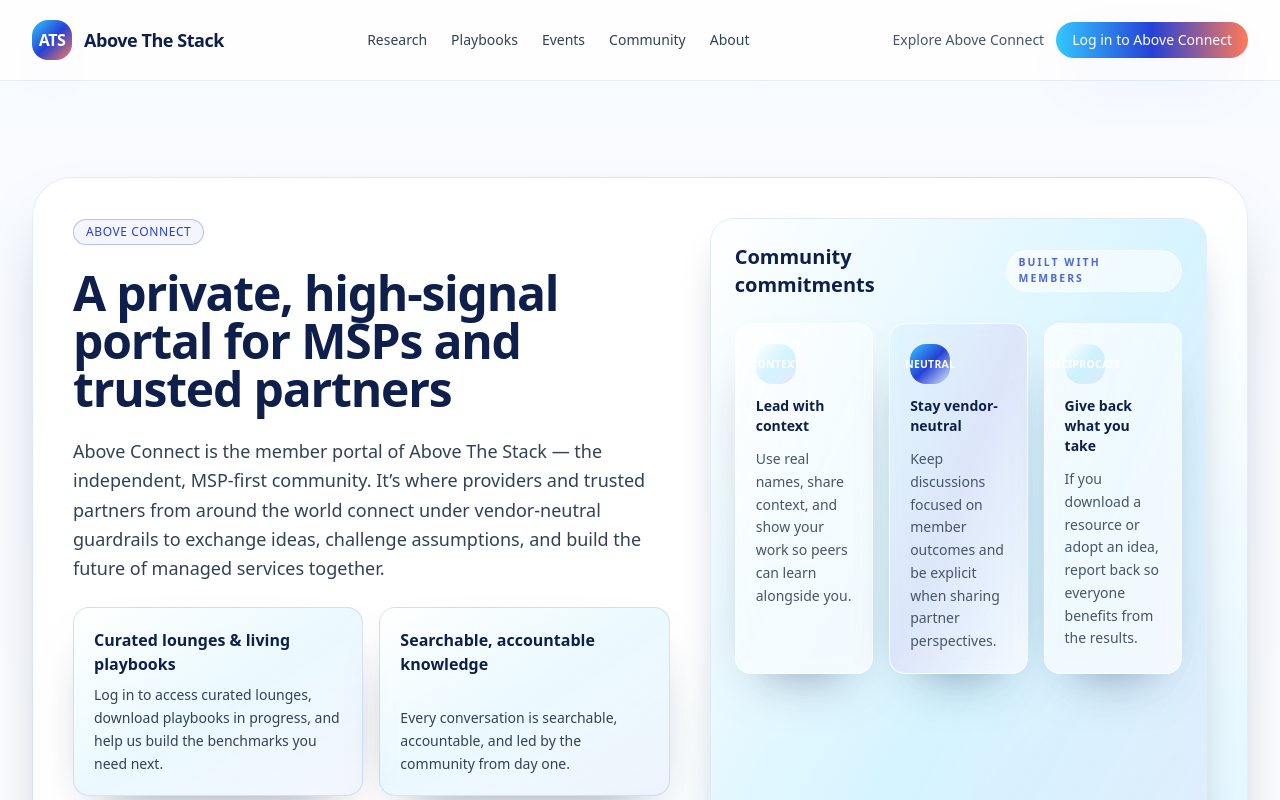
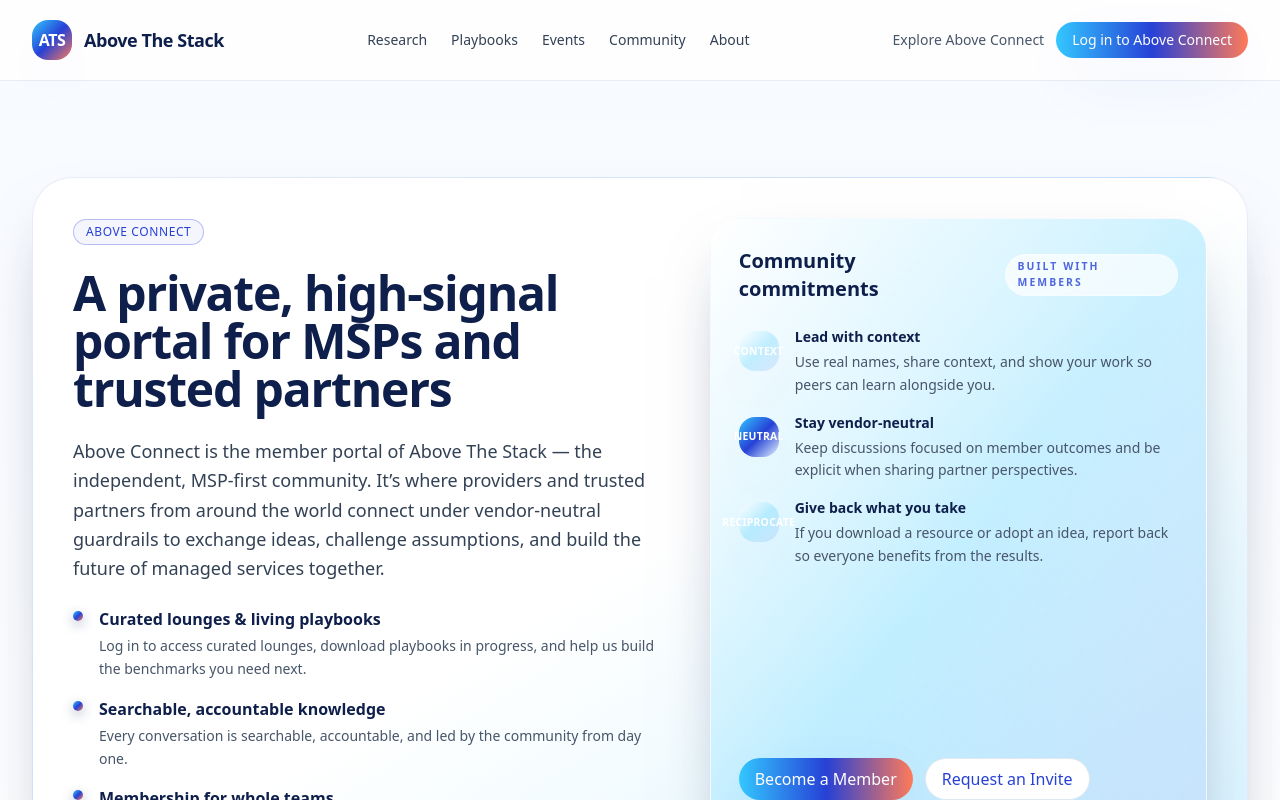
Before and after one commit to TychoLoke/above-the-stack-site, a Next.js app: page /community in a window 1280 px wide. Shown: the top 800 px of the page. Built offline with nearby package versions, Linux system fonts and the light colour scheme; no server answers.

Commit message:
Refine community hero layout

```diff
--- a/app/community/page.tsx
+++ b/app/community/page.tsx
@@ -55,18 +55,43 @@ export default function Page() {
             vendor-neutral guardrails to exchange ideas, challenge assumptions, and build the future
             of managed services together.
           </p>
-          <div className="grid gap-4 sm:grid-cols-2">
+          <ul className="space-y-4 text-sm leading-relaxed">
             {highlights.map((item) => (
-              <div
-                key={item.title}
-                className="flex h-full flex-col justify-between rounded-2xl border border-atsOcean/15 bg-gradient-to-br from-white via-atsSky/10 to-atsOcean/5 p-5 text-sm leading-relaxed text-slate-700 shadow-[0_24px_55px_-32px_rgba(15,31,75,0.6)]"
-              >
-                <h3 className="text-base font-semibold text-atsMidnight">{item.title}</h3>
-                <p className="mt-2">{item.description}</p>
-              </div>
+              <li key={item.title} className="flex items-start gap-4">
+                <span className="mt-1 h-2.5 w-2.5 flex-shrink-0 rounded-full bg-gradient-to-br from-atsSky via-atsOcean to-atsCoral shadow-[0_4px_12px_rgba(19,42,93,0.35)]" />
+                <div className="space-y-1">
+                  <h3 className="text-base font-semibold text-atsMidnight">{item.title}</h3>
+                  <p className="text-slate-600">{item.description}</p>
+                </div>
+              </li>
             ))}
+          </ul>
+        </div>
+        <div className="flex h-full flex-col justify-between rounded-[2rem] border border-white/70 bg-gradient-to-br from-white via-atsSky/25 to-atsOcean/10 p-7 text-slate-700 shadow-[0_28px_65px_-32px_rgba(15,31,75,0.55)]">
+          <div className="space-y-6">
+            <div className="flex items-center justify-between gap-3">
+              <h2 className="text-xl font-semibold text-atsMidnight">Community commitments</h2>
+              <span className="hidden rounded-full border border-white/40 bg-white/70 px-3 py-1 text-[0.65rem] font-semibold uppercase tracking-[0.2em] text-atsOcean/80 md:inline-flex">
+                Built with members
+              </span>
+            </div>
+            <ul className="space-y-4 text-sm leading-relaxed text-slate-600">
+              {communityCommitments.map((item) => (
+                <li key={item.title} className="flex items-start gap-4">
+                  <span
+                    className={`mt-1 inline-flex h-10 w-10 flex-shrink-0 items-center justify-center rounded-2xl bg-gradient-to-br ${item.gradient} text-[0.65rem] font-semibold uppercase tracking-wide text-white shadow-glow`}
+                  >
+                    {item.label}
+                  </span>
+                  <div className="space-y-1">
+                    <h3 className="text-sm font-semibold text-atsMidnight">{item.title}</h3>
+                    <p>{item.description}</p>
+                  </div>
+                </li>
+              ))}
+            </ul>
           </div>
-          <div className="flex flex-wrap gap-3">
+          <div className="mt-8 flex flex-wrap gap-3">
             <a className="btn-primary" href={`${portalUrl}/signup`}>
               Become a Member
             </a>
@@ -79,33 +104,6 @@ export default function Page() {
             <a className="btn-ghost" href="mailto:community@abovethestack.com">
               Talk to a moderator
             </a>
-          </div>
-        </div>
-        <div className="card space-y-6 border-transparent bg-gradient-to-br from-white via-atsSky/20 to-atsOcean/10 text-slate-800 shadow-glow">
-          <div className="flex items-center justify-between gap-3">
-            <h2 className="text-xl font-semibold text-atsMidnight">Community commitments</h2>
-            <span className="hidden rounded-full border border-white/50 bg-white/60 px-3 py-1 text-[0.65rem] font-semibold uppercase tracking-[0.2em] text-atsOcean/80 md:inline-flex">
-              Built with members
-            </span>
-          </div>
-          <div className="grid gap-4 md:grid-cols-3">
-            {communityCommitments.map((item) => (
-              <div
-                key={item.title}
-                className="group relative flex h-full flex-col gap-3 overflow-hidden rounded-2xl border border-white/60 bg-white/75 p-5 text-sm leading-relaxed text-slate-600 shadow-[0_25px_55px_-32px_rgba(15,31,75,0.6)] backdrop-blur"
-              >
-                <div
-                  className={`pointer-events-none absolute inset-0 bg-gradient-to-br ${item.gradient} opacity-[0.12] transition-opacity duration-300 group-hover:opacity-25`}
-                />
-                <span
-                  className={`relative inline-flex h-10 w-10 items-center justify-center rounded-2xl bg-gradient-to-br ${item.gradient} text-[0.65rem] font-semibold uppercase tracking-wide text-white shadow-glow`}
-                >
-                  {item.label}
-                </span>
-                <h3 className="relative text-sm font-semibold text-atsMidnight">{item.title}</h3>
-                <p className="relative">{item.description}</p>
-              </div>
-            ))}
           </div>
         </div>
       </section>
```
